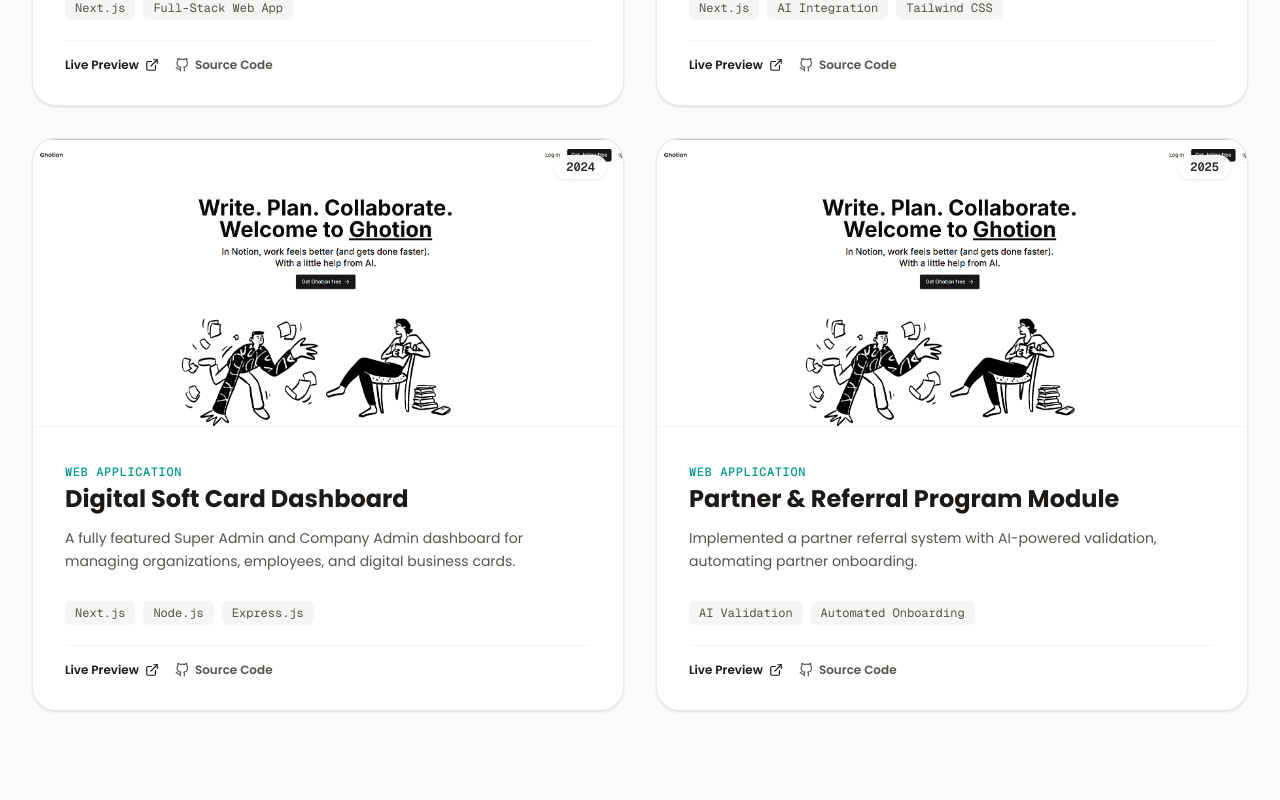
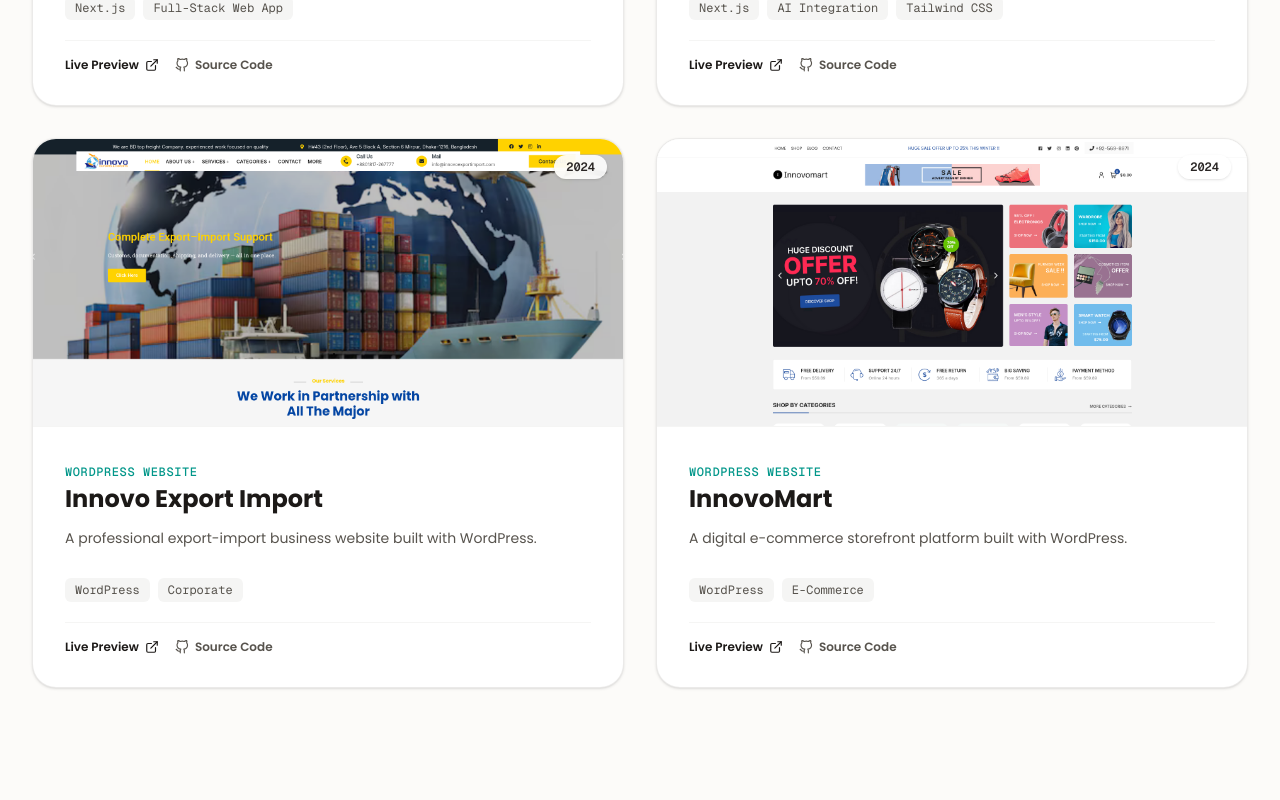
Before and after one commit to MrAbidAkash/my-portfolio, a Next.js app: page / in a window 1280 px wide. Shown: the part 3220-4020 px from the top of the page. Built offline with nearby package versions, Linux system fonts and the light colour scheme.

Commit message:
feat: implement Experience and Works components to showcase career history and project portfolio

```diff
--- a/src/components/Experience.tsx
+++ b/src/components/Experience.tsx
@@ -13,7 +13,7 @@
       "Architected and developed a scalable ERP platform (HRM, CRM, Task Management) using React, Express.js, Prisma, PostgreSQL, and Redis.",
       "Built a task management system used by 100+ employees, enabling real-time task tracking and centralized workflow management.",
       "Designed and optimized the CRM module to efficiently manage thousands of sales leads using PostgreSQL and Redis caching.",
-      "Developed a cross-platform employee monitoring and remote management solution supporting Windows and macOS.",
+      "Designed and built a cross-platform PC tracking and remote management client software supporting Windows and macOS.",
       "Built Digital Soft Card Super Admin and Company Admin Dashboard for centralized company management.",
     ],
     skills: ["React", "Express.js", "Prisma", "PostgreSQL", "Redis", "Electron.js", "Python"],
--- a/src/components/Works.tsx
+++ b/src/components/Works.tsx
@@ -61,30 +61,30 @@
     demoUrl: "https://chattimeai.com",
     githubUrl: "#",
   },
-  {
-    id: "digital-soft-card",
-    title: "Digital Soft Card Dashboard",
-    category: "Web Application",
-    tags: ["Next.js", "Node.js", "Express.js"],
-    img: "/ghotion.png",
-    description:
-      "A fully featured Super Admin and Company Admin dashboard for managing organizations, employees, and digital business cards.",
-    year: "2024",
-    demoUrl: "https://softcard.app",
-    githubUrl: "#",
-  },
-  {
-    id: "partner-referral",
-    title: "Partner & Referral Program Module",
-    category: "Web Application",
-    tags: ["AI Validation", "Automated Onboarding"],
-    img: "/ghotion.png",
-    description:
-      "Implemented a partner referral system with AI-powered validation, automating partner onboarding.",
-    year: "2025",
-    demoUrl: "https://everythingainow.com/",
-    githubUrl: "#",
-  },
+  // {
+  //   id: "digital-soft-card",
+  //   title: "Digital Soft Card Dashboard",
+  //   category: "Web Application",
+  //   tags: ["Next.js", "Node.js", "Express.js"],
+  //   img: "/ghotion.png",
+  //   description:
+  //     "A fully featured Super Admin and Company Admin dashboard for managing organizations, employees, and digital business cards.",
+  //   year: "2024",
+  //   demoUrl: "https://softcard.app",
+  //   githubUrl: "#",
+  // },
+  // {
+  //   id: "partner-referral",
+  //   title: "Partner & Referral Program Module",
+  //   category: "Web Application",
+  //   tags: ["AI Validation", "Automated Onboarding"],
+  //   img: "/ghotion.png",
+  //   description:
+  //     "Implemented a partner referral system with AI-powered validation, automating partner onboarding.",
+  //   year: "2025",
+  //   demoUrl: "https://everythingainow.com/",
+  //   githubUrl: "#",
+  // },
   {
     id: "innovoexportimport",
     title: "Innovo Export Import",
```
